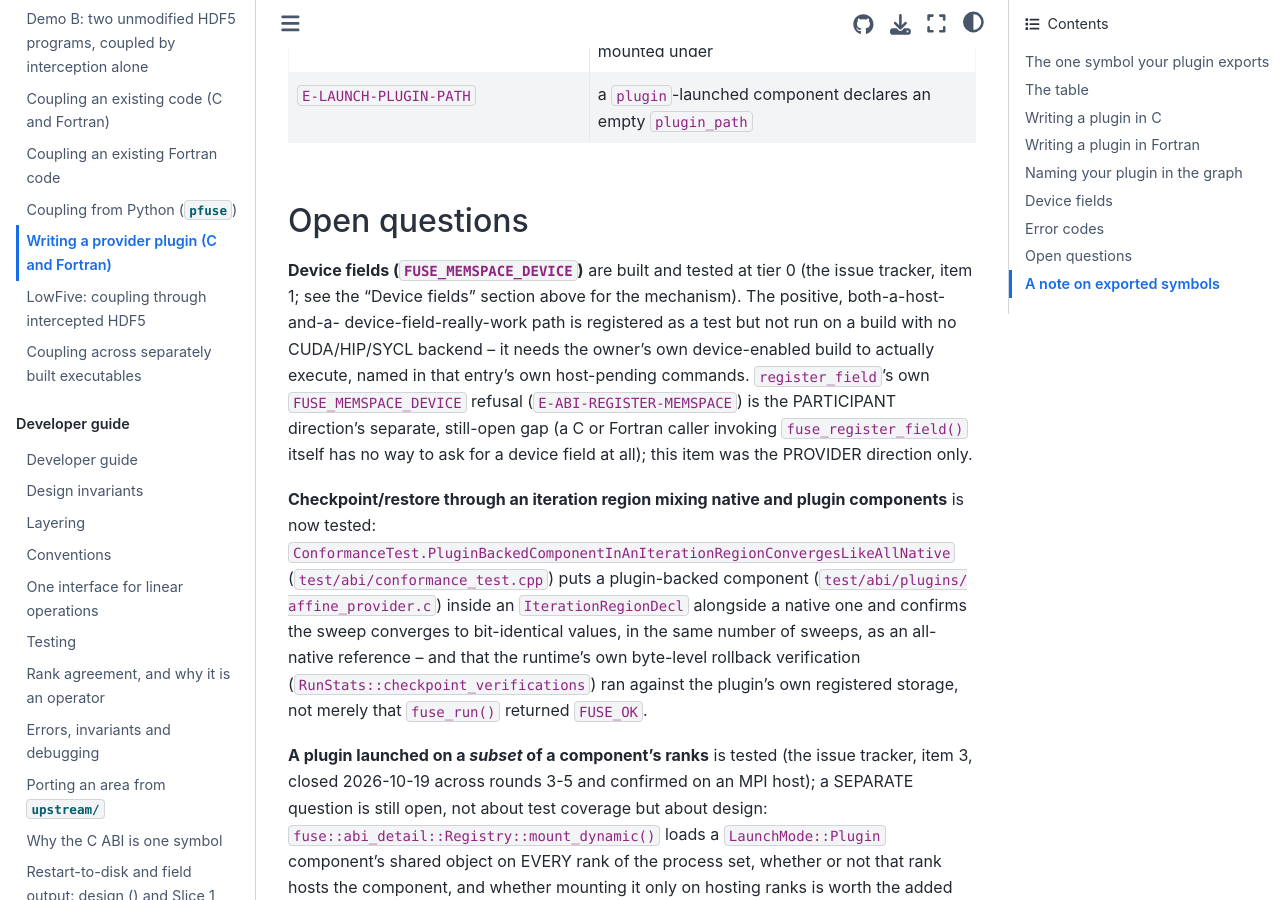
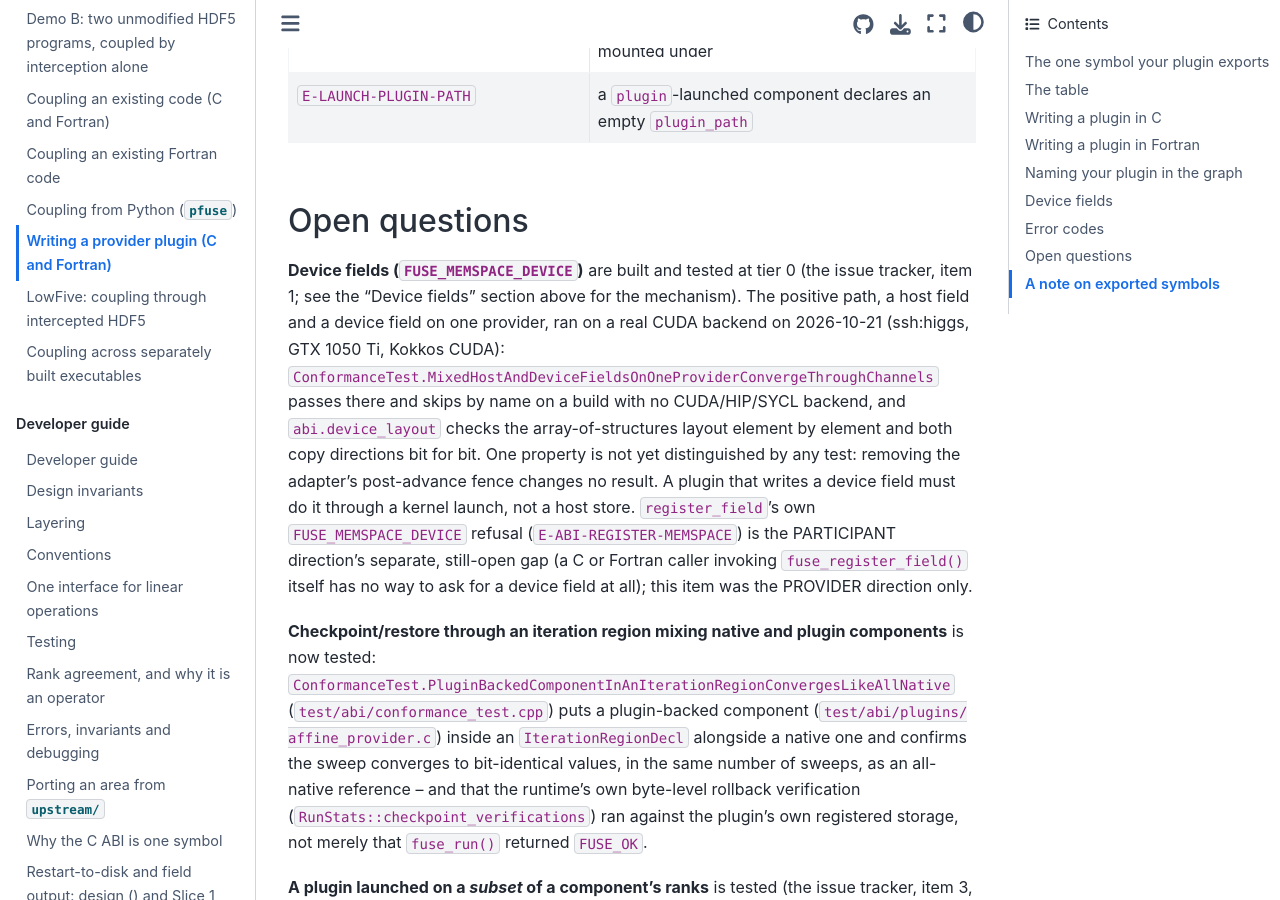
Before and after one commit to vijaysm/fuse, a Sphinx documentation site: the page built from docs/user/providers.md, in a window 1280 px wide and 900 px high, scrolled down 7327 px. Built offline with Sphinx 7.4.7 and the Sphinx Book theme 1.1.4, drawn with Linux system fonts in a browser that asks for light colours; pages that are not in the unit, such as notebooks, are missing from menus.

Commit message:
Record the CUDA run of the mixed host/device provider path
The provider docs no longer say the device path has not run: a host field
and a device field on one provider ran on a real CUDA backend (GTX 1050
Ti) on 2026-10-21. The earlier statement that abi.device_layout kills the
adapter's fence mutation row is corrected, and the open questions that
remain (mounting the plugin on every rank, and the fence row) are named.

```diff
--- a/docs/user/providers.md
+++ b/docs/user/providers.md
@@ -270,10 +270,14 @@ never left to the plugin's own discretion, and at zero cost to a provider with n
 ## Open questions
 
 **Device fields (`FUSE_MEMSPACE_DEVICE`)** are built and tested at tier 0 (the issue tracker,
-item 1; see the "Device fields" section above for the mechanism). The positive, both-a-host-and-a-
-device-field-really-work path is registered as a test but not run on a build with no CUDA/HIP/SYCL
-backend -- it needs the owner's own device-enabled build to actually execute, named in that entry's
-own host-pending commands. `register_field`'s own `FUSE_MEMSPACE_DEVICE` refusal
+item 1; see the "Device fields" section above for the mechanism). The positive path, a host field
+and a device field on one provider, ran on a real CUDA backend on 2026-10-21 (ssh:higgs, GTX 1050 Ti,
+Kokkos CUDA): `ConformanceTest.MixedHostAndDeviceFieldsOnOneProviderConvergeThroughChannels` passes
+there and skips by name on a build with no CUDA/HIP/SYCL backend, and `abi.device_layout` checks the
+array-of-structures layout element by element and both copy directions bit for bit. One property is
+not yet distinguished by any test: removing the adapter's post-advance fence changes no result.
+A plugin that writes a device field must do it through a kernel launch, not a host store.
+`register_field`'s own `FUSE_MEMSPACE_DEVICE` refusal
 (`E-ABI-REGISTER-MEMSPACE`) is the PARTICIPANT direction's separate, still-open gap (a C or Fortran
 caller invoking `fuse_register_field()` itself has no way to ask for a device field at all); this
 item was the PROVIDER direction only.
```
Also changed, not shown: docs/dev/abi-design.md (+1 -2 lines).
